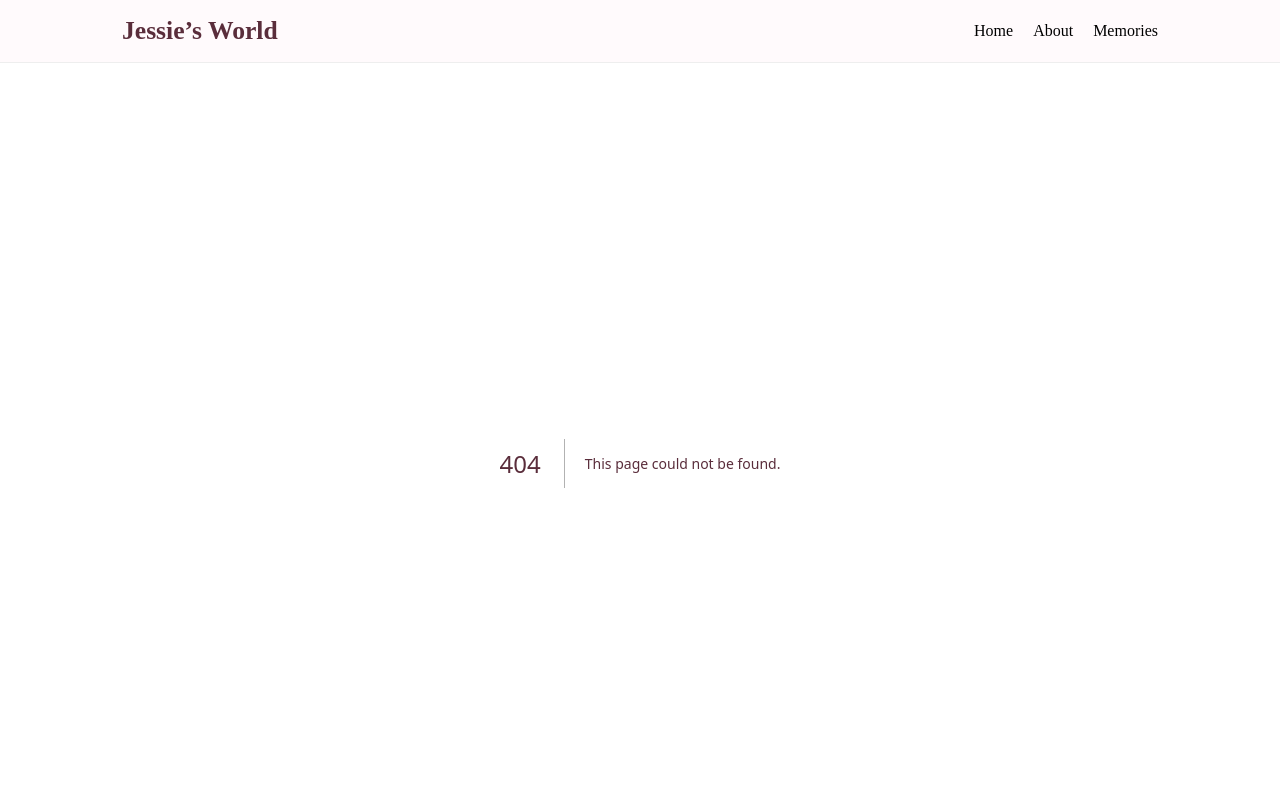
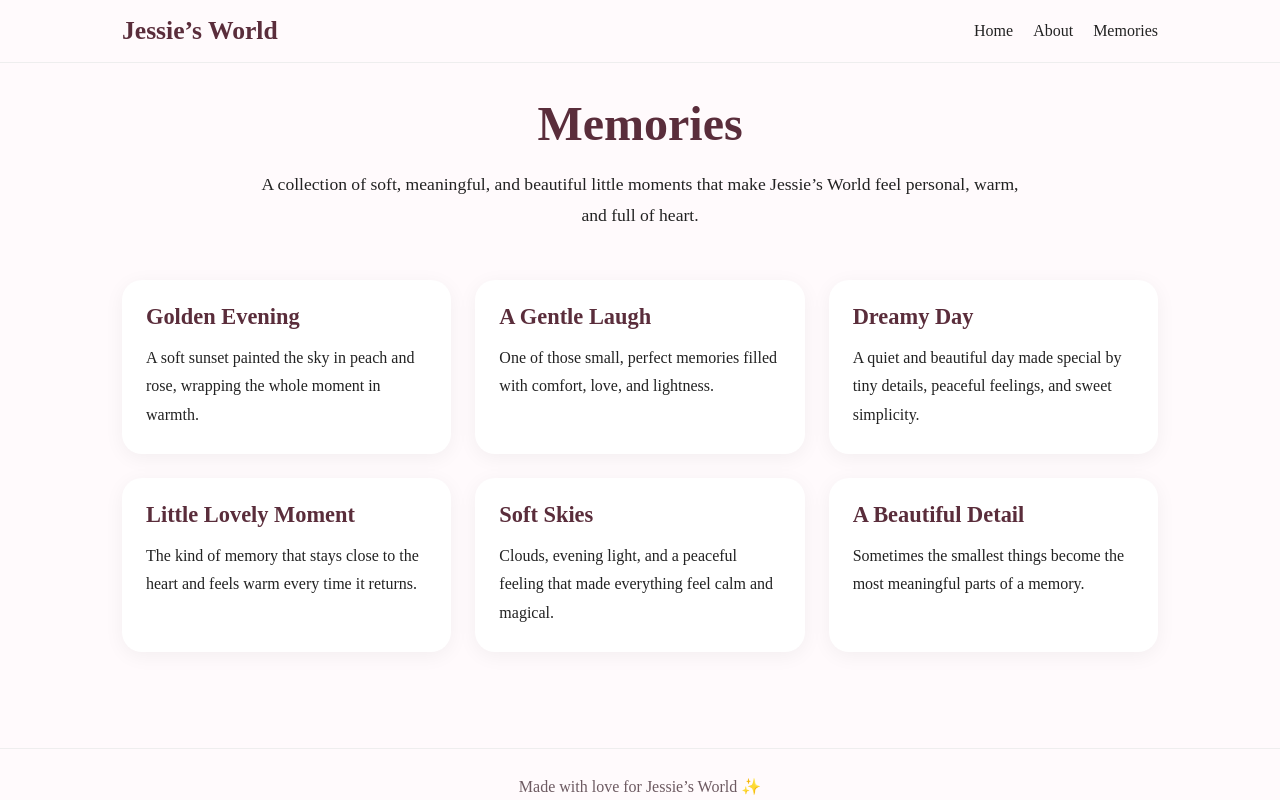
Before and after one commit to DanceOnVibes/Jessie-ai, a Next.js app: page /Memories in a window 1280 px wide. Before the commit this address had no page. Shown: the top 800 px of the page. Built offline with nearby package versions, Linux system fonts and the light colour scheme.

Commit message:
Add memories page

```diff
--- /dev/null
+++ b/app/Memories/page.tsx
@@ -0,0 +1,77 @@
+export default function MemoriesPage() {
+  const memories = [
+    {
+      title: "Golden Evening",
+      text: "A soft sunset painted the sky in peach and rose, wrapping the whole moment in warmth.",
+    },
+    {
+      title: "A Gentle Laugh",
+      text: "One of those small, perfect memories filled with comfort, love, and lightness.",
+    },
+    {
+      title: "Dreamy Day",
+      text: "A quiet and beautiful day made special by tiny details, peaceful feelings, and sweet simplicity.",
+    },
+    {
+      title: "Little Lovely Moment",
+      text: "The kind of memory that stays close to the heart and feels warm every time it returns.",
+    },
+    {
+      title: "Soft Skies",
+      text: "Clouds, evening light, and a peaceful feeling that made everything feel calm and magical.",
+    },
+    {
+      title: "A Beautiful Detail",
+      text: "Sometimes the smallest things become the most meaningful parts of a memory.",
+    },
+  ];
+
+  return (
+    <main>
+      <section
+        style={{
+          textAlign: "center",
+          marginBottom: "3rem",
+        }}
+      >
+        <h1 style={{ fontSize: "3rem", marginBottom: "1rem" }}>Memories</h1>
+        <p
+          style={{
+            maxWidth: "760px",
+            margin: "0 auto",
+            lineHeight: "1.8",
+            fontSize: "1.1rem",
+          }}
+        >
+          A collection of soft, meaningful, and beautiful little moments that
+          make Jessie’s World feel personal, warm, and full of heart.
+        </p>
+      </section>
+
+      <section
+        style={{
+          display: "grid",
+          gridTemplateColumns: "repeat(auto-fit, minmax(260px, 1fr))",
+          gap: "1.5rem",
+        }}
+      >
+        {memories.map((memory, index) => (
+          <div
+            key={index}
+            style={{
+              background: "#fff",
+              padding: "1.5rem",
+              borderRadius: "20px",
+              boxShadow: "0 4px 20px rgba(0,0,0,0.05)",
+            }}
+          >
+            <h2 style={{ marginBottom: "0.8rem", fontSize: "1.4rem" }}>
+              {memory.title}
+            </h2>
+            <p style={{ margin: 0, lineHeight: "1.8" }}>{memory.text}</p>
+          </div>
+        ))}
+      </section>
+    </main>
+  );
+}
```
